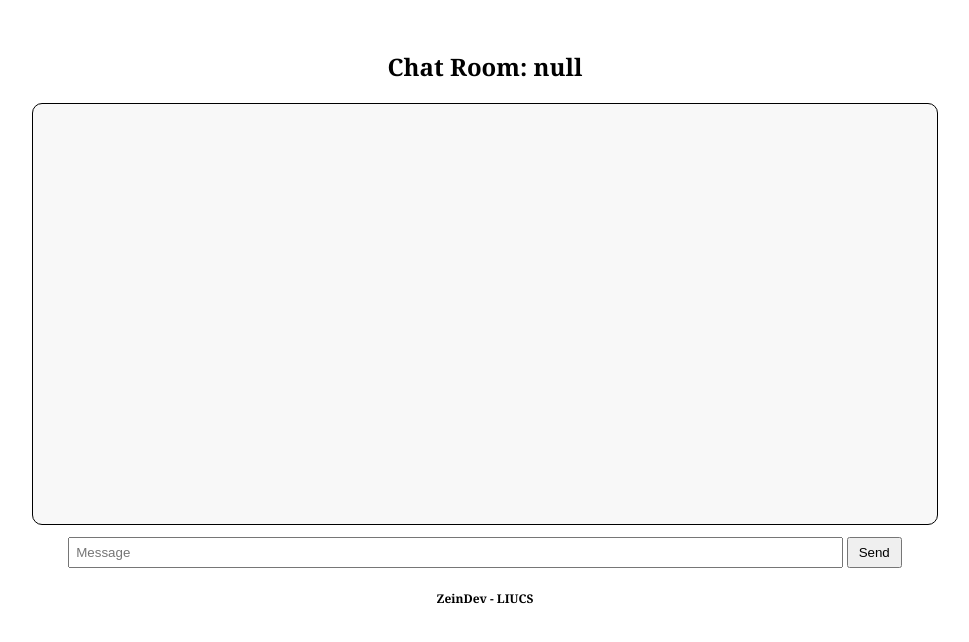
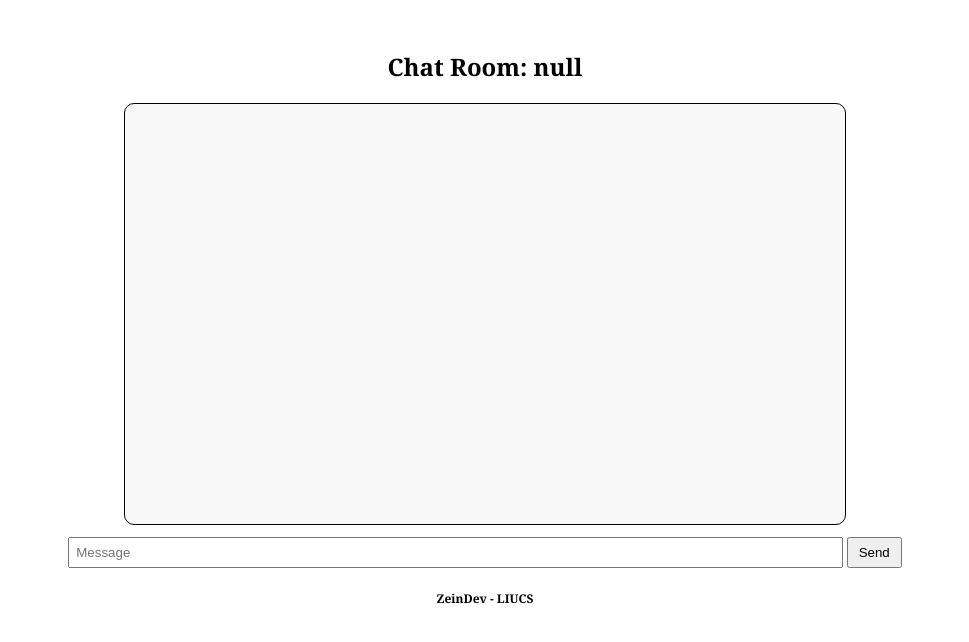
Before and after one commit to IshanIslam12/networks, a plain HTML site: page public/room.html in a window 1280 px wide. Shown: the whole page, without its empty margins (155-1124 px from the left). Drawn offline with Linux system fonts and the light colour scheme.

Commit message:
style.css

```diff
--- a/public/style.css
+++ b/public/style.css
@@ -17,12 +17,14 @@ input, button {
 .chat-box {
   border: 1px solid black;
   margin: 0 auto;
-  width: 70%;
+  width: 80%;
+  max-width: 700px;
   height: 400px;
   overflow-y: auto;
   background: #f8f8f8;
   padding: 10px;
   border-radius: 10px;
+  text-align: left;
 }
 
 #chatForm {
```
